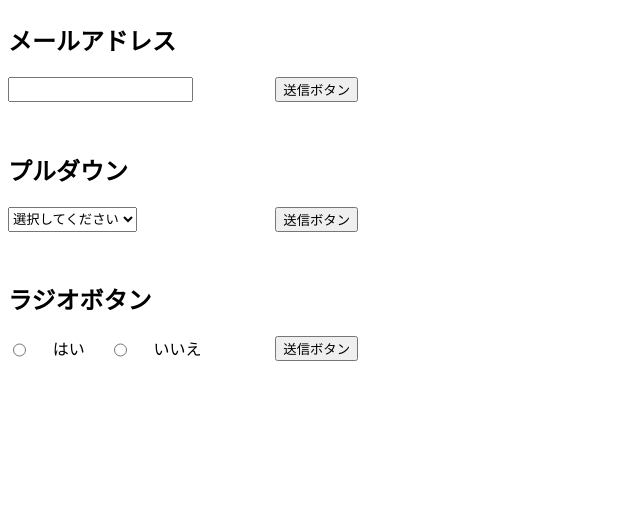
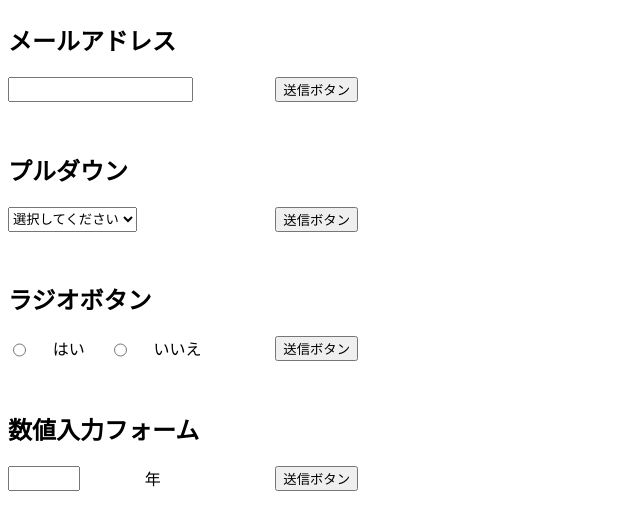
Before and after one commit to negi524/html-validation-recipe, a website: page index.html in a window 1280 px wide. Shown: the part 87-616 px from the top of the page, without its empty margins (0-640 px from the left). Drawn offline with Linux system fonts and the light colour scheme.

Commit message:
feat: 数値バリデーション

```diff
--- a/index.html
+++ b/index.html
@@ -37,6 +37,13 @@
           <button class="form-btn">送信ボタン</button>
         </form>
       </section>
+      <section>
+        <h2>数値入力フォーム</h2>
+        <form class="form-item">
+          <input type="number" name="year" required min="1900" max="2100" step="1" /> 年
+          <button class="form-btn">送信ボタン</button>
+        </form>
+      </section>
     </div>
   </div>
 </body>
```
